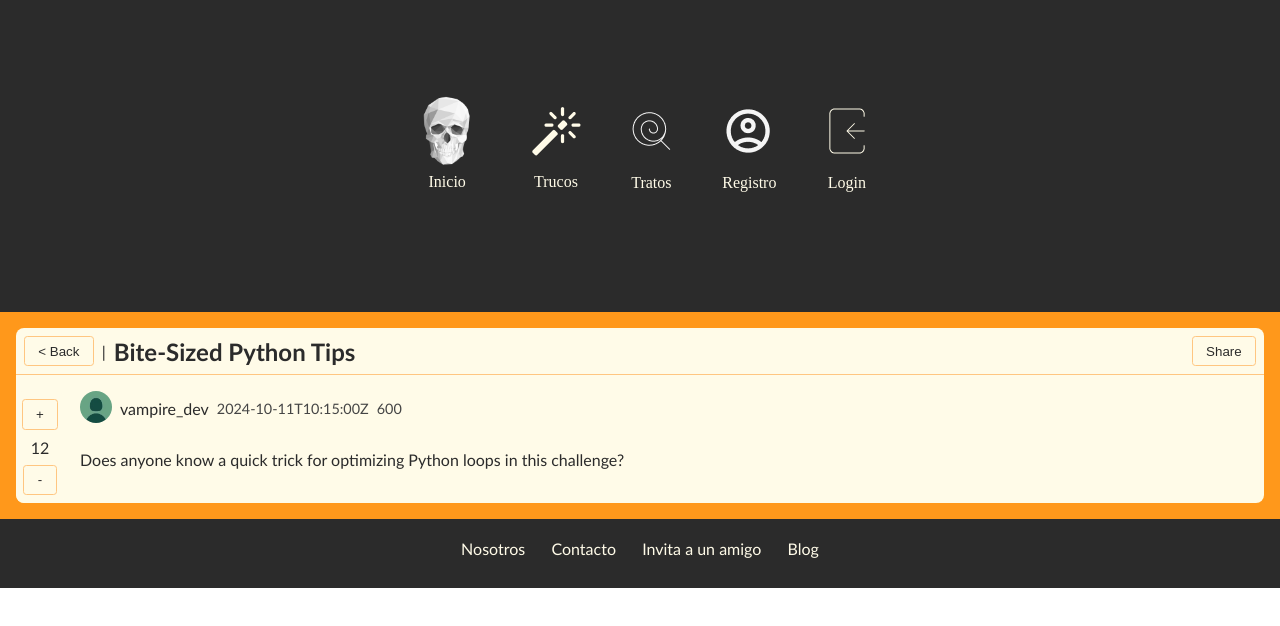
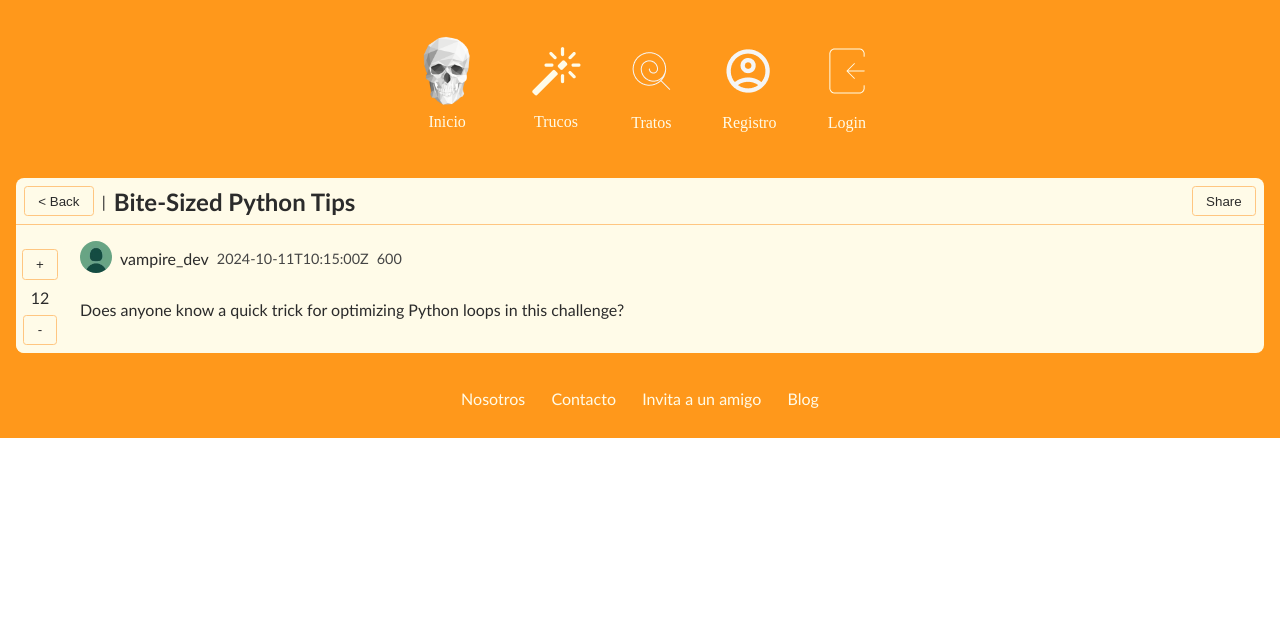
Before and after one commit to JulianKings/hackathon-adoptaunjunior-frontend, a React (Vite) app: page /help/10 in a window 1280 px wide. Shown: the top 626 px of the page. Built offline with nearby package versions, Linux system fonts and the light colour scheme; a web font is replaced by a local one.

Commit message:
add header and footer change color according to path

```diff
--- a/src/components/layout/footer.tsx
+++ b/src/components/layout/footer.tsx
@@ -1,8 +1,12 @@
 import React from "react";
+import { useLocation } from "react-router-dom";
 
 export function Footer() {
+
+    const location = useLocation();
+    const footerClass = location.pathname === '/' ? 'footer--home' : 'footer--default';
     return (
-        <footer className="footer">
+        <footer className={`footer ${footerClass}`}>
             <p>Nosotros</p>
             <p>Contacto</p>
             <p>Invita a un amigo</p>
--- a/src/components/layout/header.tsx
+++ b/src/components/layout/header.tsx
@@ -1,9 +1,13 @@
 import React from "react";
-import { NavLink } from "react-router-dom";
+import { NavLink, useLocation } from "react-router-dom";
 
 export function Header() {
+
+    const location = useLocation();
+    const headerClass = location.pathname === '/' ? 'header--home' : 'header--default';
+
     return (
-        <header className="header">
+        <header className={`header ${headerClass}`}>
             <div className="header__container">
                 <div className="header__link-container">
                     <NavLink to="/"><img className="header__icon header__icon--skull" src="/src/assets/skull.png" /></NavLink>
--- a/src/style/pages/layout/footer.scss
+++ b/src/style/pages/layout/footer.scss
@@ -1,7 +1,12 @@
 .footer {
     display: flex;
-    background-color: var(--theme-black);
     color: var(--theme-white);
     justify-content: space-around;
     padding: 20px 35% 30px;
+    &--home {
+        background-color: var(--theme-black);
+    }
+    &--default {
+        background-color: var(--theme-orange);
+    }
 }
--- a/src/style/pages/layout/header.scss
+++ b/src/style/pages/layout/header.scss
@@ -1,6 +1,12 @@
 .header {
-    background-color: var(--theme-black);
-    padding: 90px 0 120px;
+    padding: 30px 0 30px;
+    &--home {
+        padding-bottom: 120px;
+        background-color: var(--theme-black);
+    }
+    &--default {
+        background-color: var(--theme-orange);
+    }
     &__container {
         display: flex;
         justify-content: space-around;
--- a/src/style/style.css
+++ b/src/style/style.css
@@ -326,8 +326,14 @@
 }
 
 .header {
+  padding: 30px 0 30px;
+}
+.header--home {
+  padding-bottom: 120px;
   background-color: var(--theme-black);
-  padding: 90px 0 120px;
+}
+.header--default {
+  background-color: var(--theme-orange);
 }
 .header__container {
   display: flex;
@@ -356,10 +362,15 @@
 
 .footer {
   display: flex;
-  background-color: var(--theme-black);
   color: var(--theme-white);
   justify-content: space-around;
   padding: 20px 35% 30px;
+}
+.footer--home {
+  background-color: var(--theme-black);
+}
+.footer--default {
+  background-color: var(--theme-orange);
 }
 
 :root {
```
Also changed, not shown: 1 other file (tests, documents, lock files or other folders).
